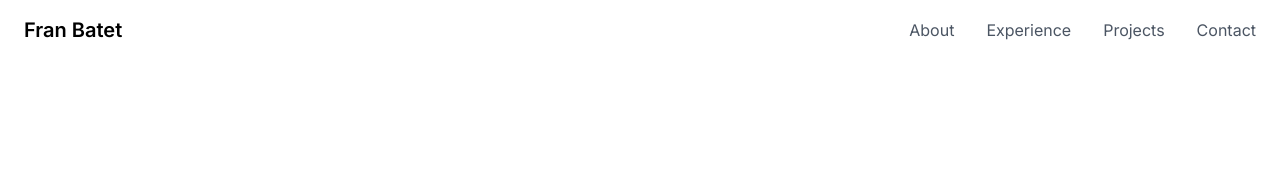
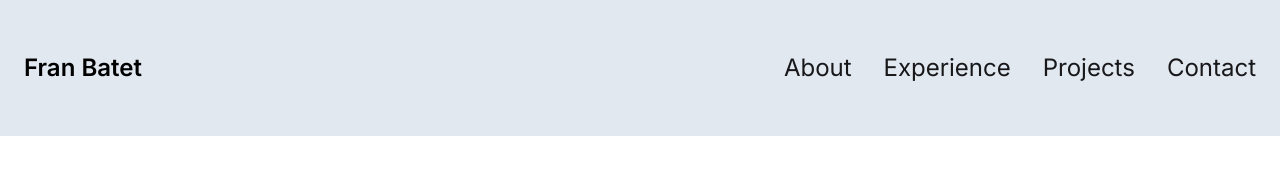
Before and after one commit to BatetDev/project-portfolio, a website: page index.html in a window 1280 px wide. Drawn offline with Linux system fonts and the light colour scheme.

Commit message:
style: polish nav bar with hover effects & text tweaks

```diff
--- a/css/styles.css
+++ b/css/styles.css
@@ -5,23 +5,24 @@
 @layer base {
   html {
     font-family: "Inter", sans-serif;
+    scroll-behavior: smooth;
   }
 }
 
 @layer components {
   .nav-container {
-    @apply flex justify-between items-center px-6 py-4;
+    @apply flex justify-between items-center px-6 py-4 h-[17vh] bg-slate-200;
   }
 
   .logo {
-    @apply text-xl font-semibold;
+    @apply text-2xl font-semibold;
   }
 
   .nav-links {
-    @apply flex gap-8;
+    @apply flex justify-around gap-8;
   }
 
   .nav-links a {
-    @apply text-gray-600 hover:text-gray-900 transition-colors;
+    @apply text-2xl text-zinc-900 hover:text-blue-700 hover:underline underline-offset-8;
   }
 }
--- a/tailwind.config.js
+++ b/tailwind.config.js
@@ -6,3 +6,5 @@ module.exports = {
   },
   plugins: [],
 };
+
+/* TODO: RESEARCH BEST PRACTICE, extend or @layer */
```
Also changed, not shown: index.html (+2 -0 lines), css/tailwind.css.
